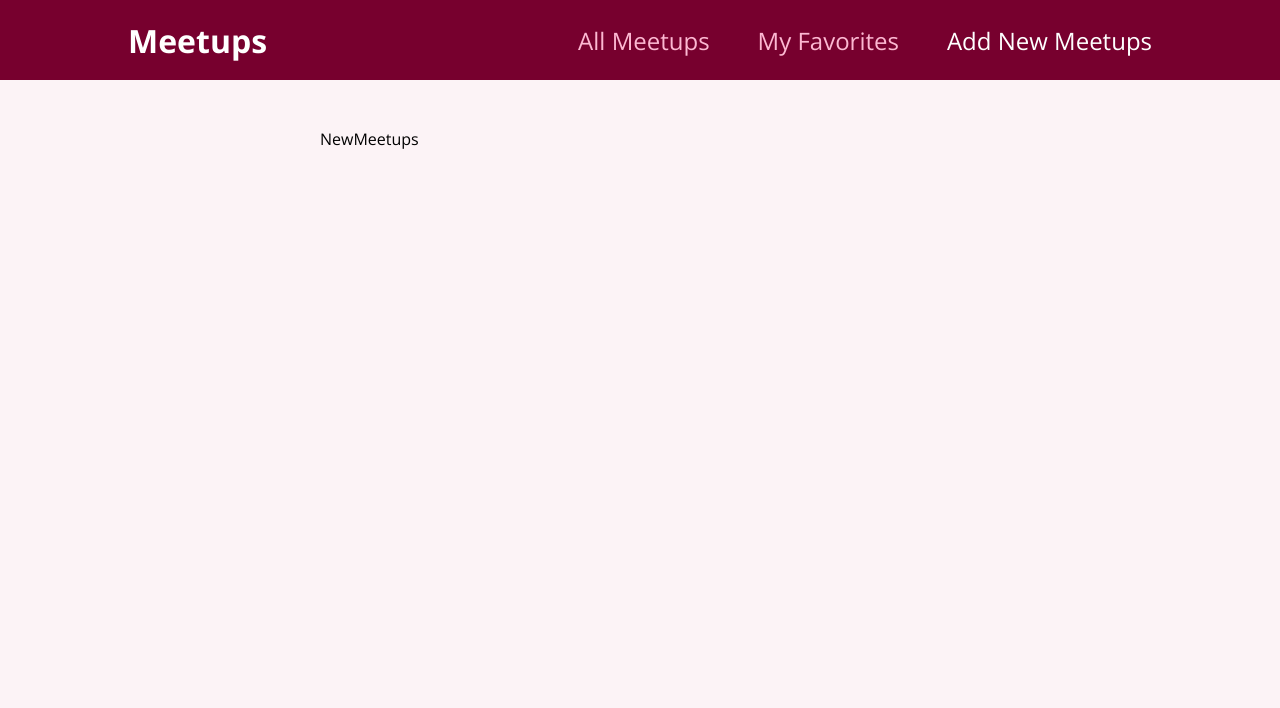
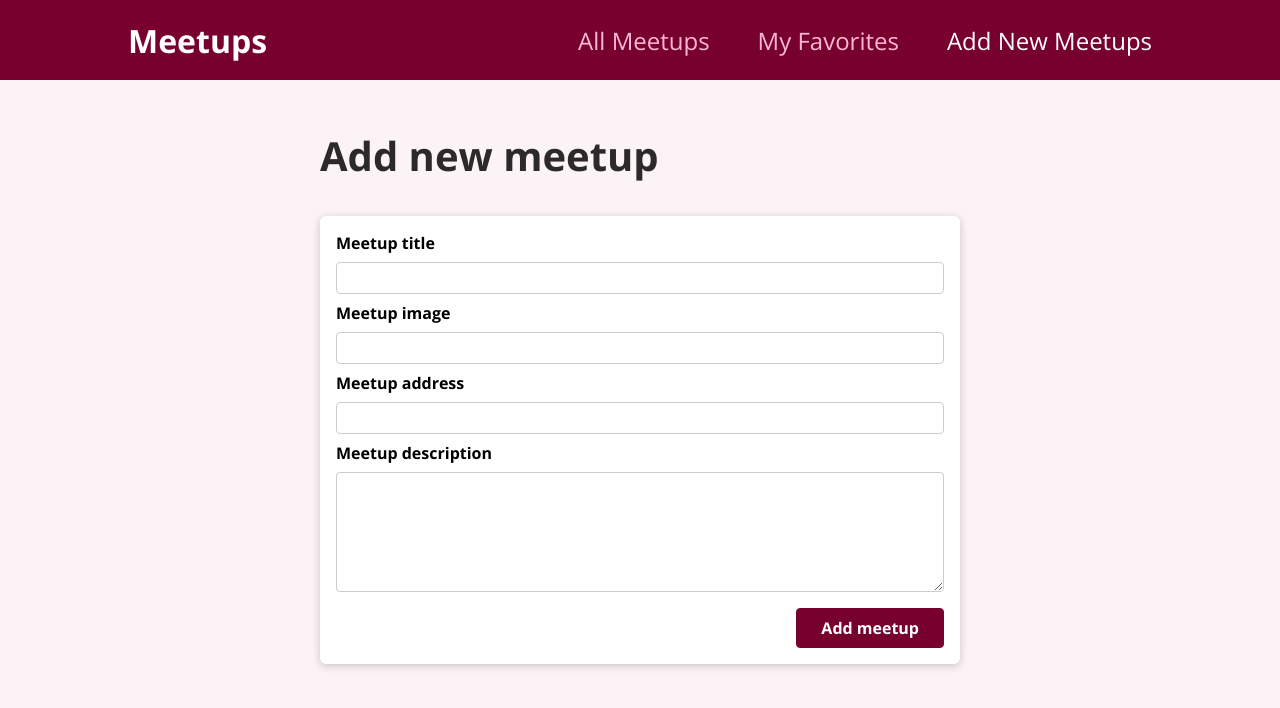
Before and after one commit to vlfed-mage/meetup-project, a React (Create React App) app: page /new-meetups in a window 1280 px wide. Shown: the top 708 px of the page. Built offline with nearby package versions, Linux system fonts and the light colour scheme.

Commit message:
Set form for adding new meetups

```diff
--- /dev/null
+++ b/src/components/meetups/index.ts
@@ -0,0 +1,4 @@
+import MeetupList from './meetup-list';
+import NewMeetupForm from './new-meetup-form';
+
+export { MeetupList, NewMeetupForm };
--- a/src/components/meetups/meetup-item.tsx
+++ b/src/components/meetups/meetup-item.tsx
@@ -6,16 +6,21 @@ import { Meetup } from './meetup-list';
 import Card from '../ui/card';
 
 const MeetupItem = (props: Meetup) => {
+    const { image, address, title, description } = props;
     return (
         <li className={classes.item}>
             <Card>
                 <div className={classes.image}>
-                    <img src={props.image} alt='' />
+                    <img src={image} alt='' />
                 </div>
                 <div className={classes.content}>
-                    <h3>{props.title}</h3>
-                    <address>{props.address}</address>
-                    <p>{props.description}</p>
+                    <h3>{title}</h3>
+                    <address>{address}</address>
+                    <div>
+                        {description.map((line, idx) => (
+                            <p key={idx}>{line}</p>
+                        ))}
+                    </div>
                 </div>
                 <div className={classes.actions}>
                     <button>To favorites</button>
--- a/src/components/meetups/meetup-list.tsx
+++ b/src/components/meetups/meetup-list.tsx
@@ -8,7 +8,7 @@ export interface Meetup {
     title: string;
     image: string;
     address: string;
-    description: string;
+    description: string[];
 }
 
 interface Meetups {
--- /dev/null
+++ b/src/components/meetups/new-meetup-form.tsx
@@ -0,0 +1,58 @@
+import React, { FormEvent, useRef } from 'react';
+
+import classes from '../../styles/new-meetup-form.module.css';
+
+import Card from '../ui/card';
+
+const NewMeetupForm = () => {
+    const titleInputRef = useRef<HTMLInputElement | null>(null);
+    const imageInputRef = useRef<HTMLInputElement | null>(null);
+    const addressInputRef = useRef<HTMLInputElement | null>(null);
+    const descriptionInputRef = useRef<HTMLTextAreaElement | null>(null);
+
+    const onSubmitHandler = (e: FormEvent<HTMLFormElement>): void => {
+        e.preventDefault();
+
+        const title = titleInputRef.current?.value;
+        const image = imageInputRef.current?.value;
+        const address = addressInputRef.current?.value;
+        const description = descriptionInputRef.current?.value.split('\n');
+
+        const meetupData = {
+            title,
+            image,
+            address,
+            description,
+        };
+
+        console.log(meetupData);
+    };
+
+    return (
+        <Card>
+            <form className={classes.form} onSubmit={onSubmitHandler}>
+                <div className={classes.control}>
+                    <label htmlFor='title'>Meetup title</label>
+                    <input type='text' required id='title' ref={titleInputRef} />
+                </div>
+                <div className={classes.control}>
+                    <label htmlFor='image'>Meetup image</label>
+                    <input type='url' required id='image' ref={imageInputRef} />
+                </div>
+                <div className={classes.control}>
+                    <label htmlFor='address'>Meetup address</label>
+                    <input type='text' required id='address' ref={addressInputRef} />
+                </div>
+                <div className={classes.control}>
+                    <label htmlFor='description'>Meetup description</label>
+                    <textarea rows={5} required id='description' ref={descriptionInputRef} />
+                </div>
+                <div className={classes.actions}>
+                    <button type='submit'>Add meetup</button>
+                </div>
+            </form>
+        </Card>
+    );
+};
+
+export default NewMeetupForm;
--- a/src/components/pages/all-meetups.tsx
+++ b/src/components/pages/all-meetups.tsx
@@ -1,7 +1,7 @@
 import React from 'react';
 
 import MOCK_DATA from '../../data';
-import MeetupList from '../meetups/meetup-list';
+import { MeetupList } from '../meetups';
 
 const AllMeetups = () => {
     return (
--- a/src/components/pages/new-meetups.tsx
+++ b/src/components/pages/new-meetups.tsx
@@ -1,7 +1,14 @@
 import React from 'react';
 
+import { NewMeetupForm } from '../meetups';
+
 const NewMeetups = () => {
-    return <div>NewMeetups</div>;
+    return (
+        <section>
+            <h1>Add new meetup</h1>
+            <NewMeetupForm />
+        </section>
+    );
 };
 
 export default NewMeetups;
--- a/src/data/mock-data.ts
+++ b/src/data/mock-data.ts
@@ -4,14 +4,20 @@ const MOCK_DATA = [
         title: 'This is a first meetup',
         image: 'https://upload.wikimedia.org/wikipedia/commons/thumb/d/d3/Stadtbild_M%C3%BCnchen.jpg/2560px-Stadtbild_M%C3%BCnchen.jpg',
         address: 'Meetupstreet 5, 12345 Meetup City',
-        description: 'This is a first, amazing meetup which you definitely should not miss. It will be a lot of fun!',
+        description: [
+            'This is a first, amazing meetup which you definitely should not miss.',
+            'It will be a lot of fun!',
+        ],
     },
     {
         id: 'm2',
         title: 'This is a second meetup',
         image: 'https://upload.wikimedia.org/wikipedia/commons/thumb/d/d3/Stadtbild_M%C3%BCnchen.jpg/2560px-Stadtbild_M%C3%BCnchen.jpg',
         address: 'Meetupstreet 5, 12345 Meetup City',
-        description: 'This is a first, amazing meetup which you definitely should not miss. It will be a lot of fun!',
+        description: [
+            'This is a first, amazing meetup which you definitely should not miss.',
+            'It will be a lot of fun!',
+        ],
     },
 ];
 
--- a/src/styles/meetup-item.module.css
+++ b/src/styles/meetup-item.module.css
@@ -25,6 +25,14 @@
     color: #2c292b;
 }
 
+.content p {
+    margin-bottom: 0;
+}
+
+.content p:nth-child(n + 2) {
+    margin: 0;
+}
+
 .actions {
     padding: 1.5rem;
     text-align: center;
```
